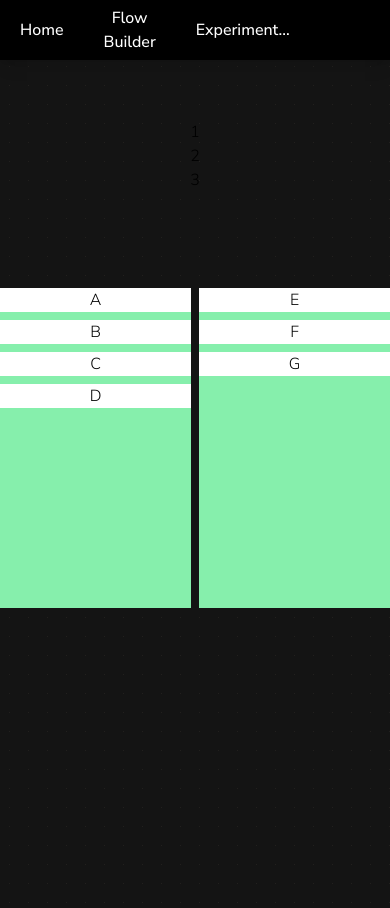
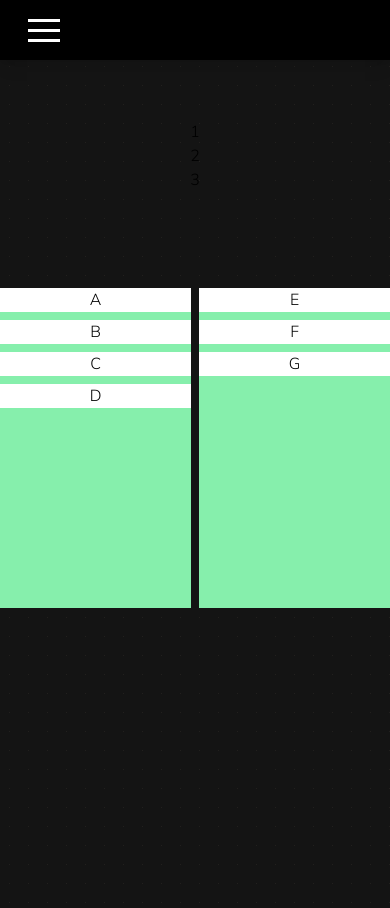
Before and after one commit to sevleo/YoGato-frontend, a React (Vite) app: page /experiment in a window 390 px wide. Built offline with nearby package versions, Linux system fonts and the light colour scheme.

Commit message:
Remove hamburger artefacts

```diff
--- a/src/App.tsx
+++ b/src/App.tsx
@@ -7,7 +7,6 @@ import Experiment from "./components/pages/Experiment";
 import { useState } from "react";
 
 function App() {
-  const [isHamburgerMenu, setIsHamburgerMenu] = useState<boolean>(true);
   const [location, setLocation] = useState<string>("");
 
   const router = createBrowserRouter([
@@ -15,8 +14,6 @@ function App() {
       path: "/",
       element: (
         <Home
-          isHamburgerMenu={true}
-          setIsHamburgerMenu={setIsHamburgerMenu}
           location={location === "" ? "Home" : location}
           setLocation={setLocation}
         ></Home>
@@ -27,8 +24,6 @@ function App() {
       path: "/builder",
       element: (
         <Builder
-          isHamburgerMenu={false}
-          setIsHamburgerMenu={setIsHamburgerMenu}
           location={location === "" ? "flow-builder" : location}
           setLocation={setLocation}
         ></Builder>
@@ -38,8 +33,6 @@ function App() {
       path: "/experiment",
       element: (
         <Experiment
-          isHamburgerMenu={true}
-          setIsHamburgerMenu={setIsHamburgerMenu}
           location={location === "" ? "experiment" : location}
           setLocation={setLocation}
         ></Experiment>
--- a/src/components/pages/Builder.tsx
+++ b/src/components/pages/Builder.tsx
@@ -13,18 +13,11 @@ import categories from "../../db/categories.json";
 import { FlowType } from "../sections/Flow";
 
 interface BuilderProps {
-  isHamburgerMenu: boolean;
-  setIsHamburgerMenu: Dispatch<SetStateAction<boolean>>;
   location: string;
   setLocation: Dispatch<SetStateAction<string>>;
 }
 
-function Builder({
-  isHamburgerMenu,
-  setIsHamburgerMenu,
-  location,
-  setLocation,
-}: BuilderProps) {
+function Builder({ location, setLocation }: BuilderProps) {
   const aspectGroups: AspectGroupType[] = categories;
 
   const defaultFlow: FlowType = {
@@ -52,12 +45,7 @@ function Builder({
 
   return (
     <>
-      <Header
-        isHamburgerMenu={isHamburgerMenu}
-        setIsHamburgerMenu={setIsHamburgerMenu}
-        location={location}
-        setLocation={setLocation}
-      />
+      <Header location={location} setLocation={setLocation} />
       {flowState === "setup" && (
         <Setup
           flow={flow}
--- a/src/components/pages/Experiment.tsx
+++ b/src/components/pages/Experiment.tsx
@@ -31,12 +31,7 @@ import { Item } from "../experiment/dnd/Item";
 
 import Header from "../sections/Header";
 
-function Experiment({
-  isHamburgerMenu,
-  setIsHamburgerMenu,
-  location,
-  setLocation,
-}) {
+function Experiment({ location, setLocation }) {
   const [items1, setItems1] = useState([
     {
       id: uuidv4(),
@@ -192,12 +187,7 @@ function Experiment({
 
   return (
     <>
-      <Header
-        isHamburgerMenu={isHamburgerMenu}
-        setIsHamburgerMenu={setIsHamburgerMenu}
-        location={location}
-        setLocation={setLocation}
-      />
+      <Header location={location} setLocation={setLocation} />
 
       <DndContext
         sensors={sensors}
--- a/src/components/pages/Home.tsx
+++ b/src/components/pages/Home.tsx
@@ -3,23 +3,14 @@ import { Dispatch, SetStateAction } from "react";
 import CatLogo from "../../assets/cat_logo.jpeg";
 
 interface HomeProps {
-  isHamburgerMenu: boolean;
-  setIsHamburgerMenu: Dispatch<SetStateAction<boolean>>;
   location: string;
   setLocation: Dispatch<SetStateAction<string>>;
 }
 
-function Home({
-  isHamburgerMenu,
-  setIsHamburgerMenu,
-  location,
-  setLocation,
-}: HomeProps) {
+function Home({ location, setLocation }: HomeProps) {
   return (
     <>
       <Header
-        isHamburgerMenu={isHamburgerMenu}
-        setIsHamburgerMenu={setIsHamburgerMenu}
         location={location}
         setLocation={setLocation}
         setFlowState={null}
```
